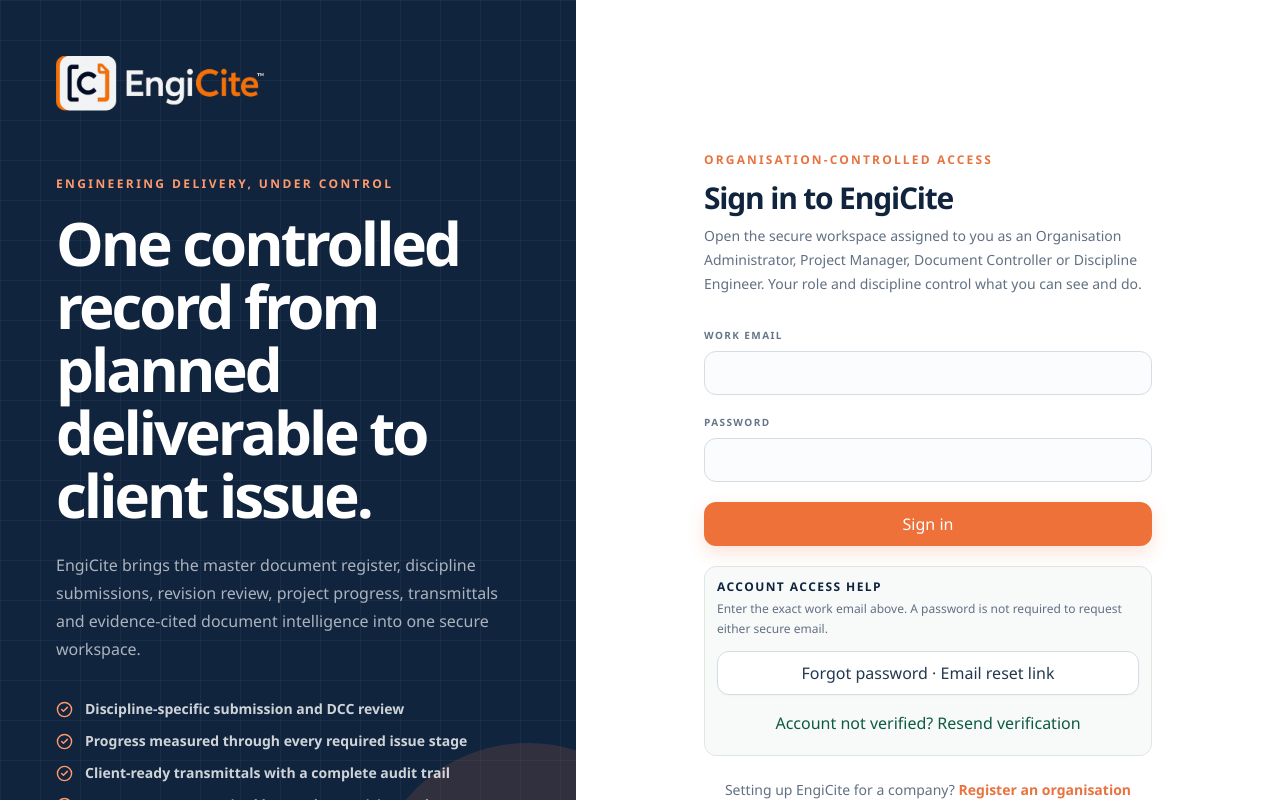
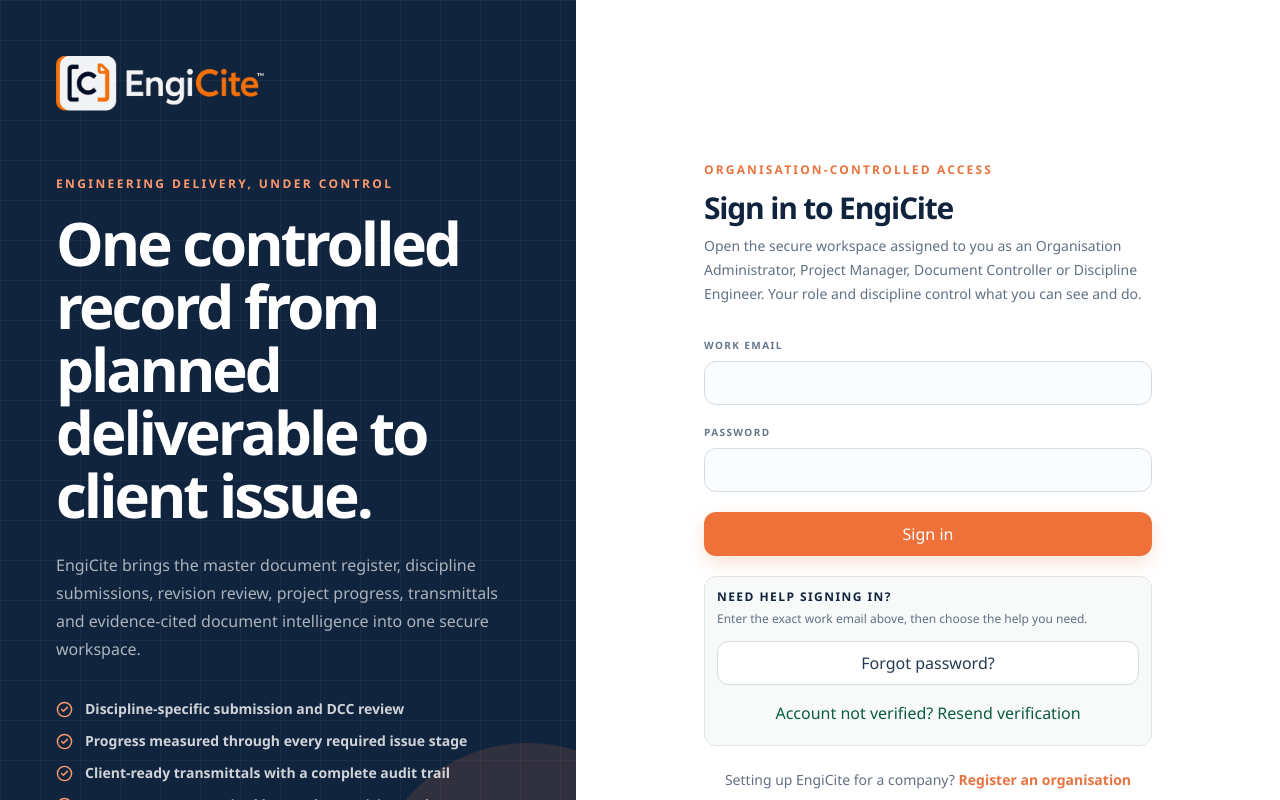
Before and after one commit to Glitterpen/EngiVault, a Next.js app in the folder apps/web/: page /login in a window 1280 px wide. Shown: the top 800 px of the page. Built offline with nearby package versions, Linux system fonts and the light colour scheme.

Commit message:
Simplify invitation account help

```diff
--- a/apps/web/src/components/auth-form.tsx
+++ b/apps/web/src/components/auth-form.tsx
@@ -29,9 +29,9 @@
       {resetState?.message&&<div className="rounded-xl border border-[#d3ddd8] bg-[#eef4f1] p-3 text-sm" role="status">{resetState.message}</div>}
       <button className="ev-button w-full" disabled={pending}>{pending?"Please wait…":organisationRegistration?"Register organisation":registering?"Create invited account":"Sign in"}</button>
       <div className="rounded-xl border border-[#dfe7e3] bg-[#f8faf9] p-3">
-        <p className="text-xs font-bold uppercase tracking-[.12em] text-[#10243e]">Account access help</p>
-        <p className="mt-1 text-xs leading-5 text-[#617083]">Enter the exact work email above. A password is not required to request either secure email.</p>
-        <button className="ev-button-secondary mt-3 w-full justify-center" type="submit" formAction={resetFormAction} formNoValidate disabled={pending||resendPending||resetPending}>{resetPending?"Requesting password reset...":"Forgot password · Email reset link"}</button>
+        <p className="text-xs font-bold uppercase tracking-[.12em] text-[#10243e]">Need help signing in?</p>
+        <p className="mt-1 text-xs leading-5 text-[#617083]">Enter the exact work email above, then choose the help you need.</p>
+        <button className="ev-button-secondary mt-3 w-full justify-center" type="submit" formAction={resetFormAction} formNoValidate disabled={pending||resendPending||resetPending}>{resetPending?"Requesting password reset...":"Forgot password?"}</button>
         <button className="mt-2 w-full rounded-lg px-3 py-2 text-xs font-bold text-[#0c5b45] hover:bg-[#eaf3ef] disabled:opacity-50" type="submit" formAction={resendFormAction} formNoValidate disabled={pending||resendPending||resetPending}>{resendPending?"Requesting verification...":"Account not verified? Resend verification"}</button>
       </div>
     </form>
```
